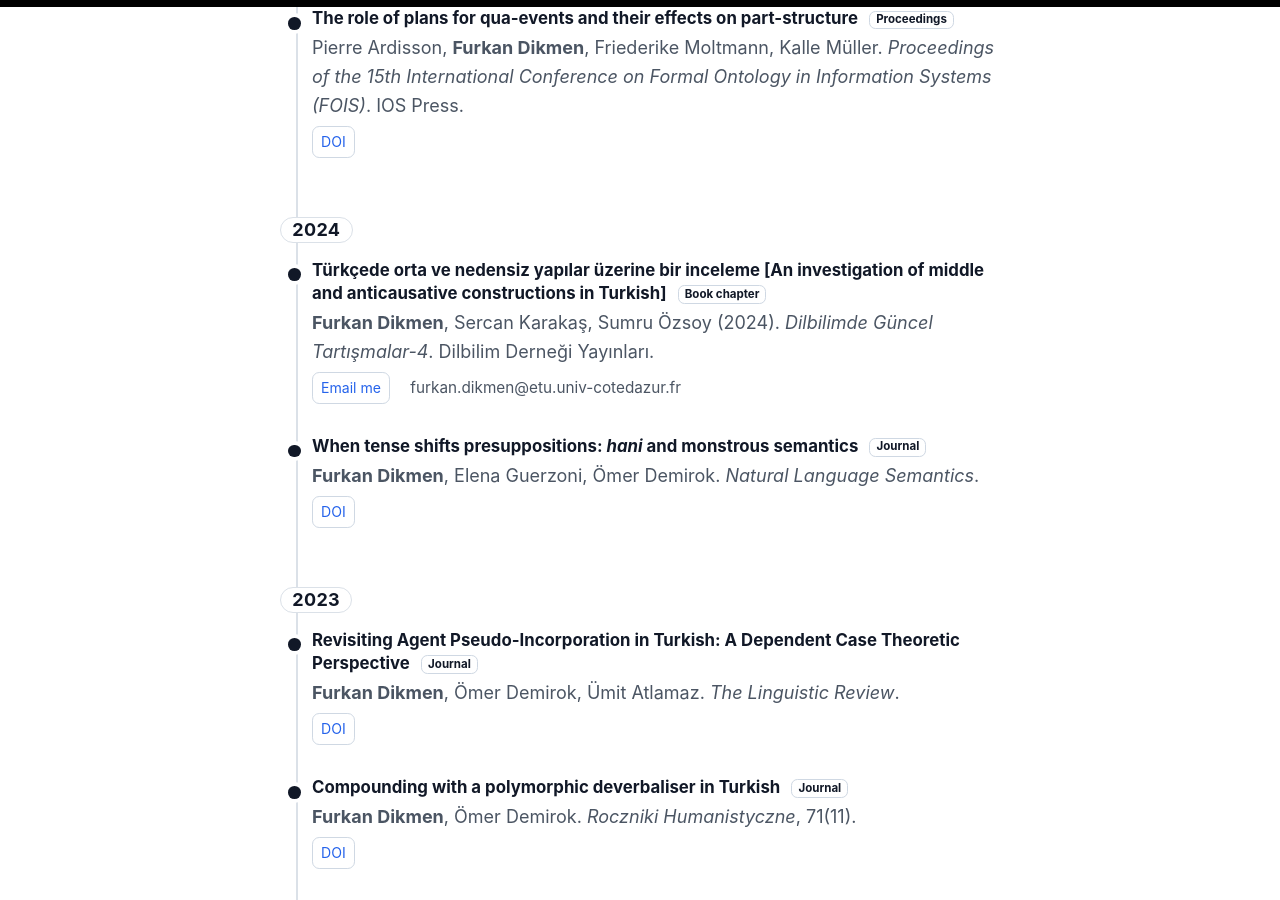
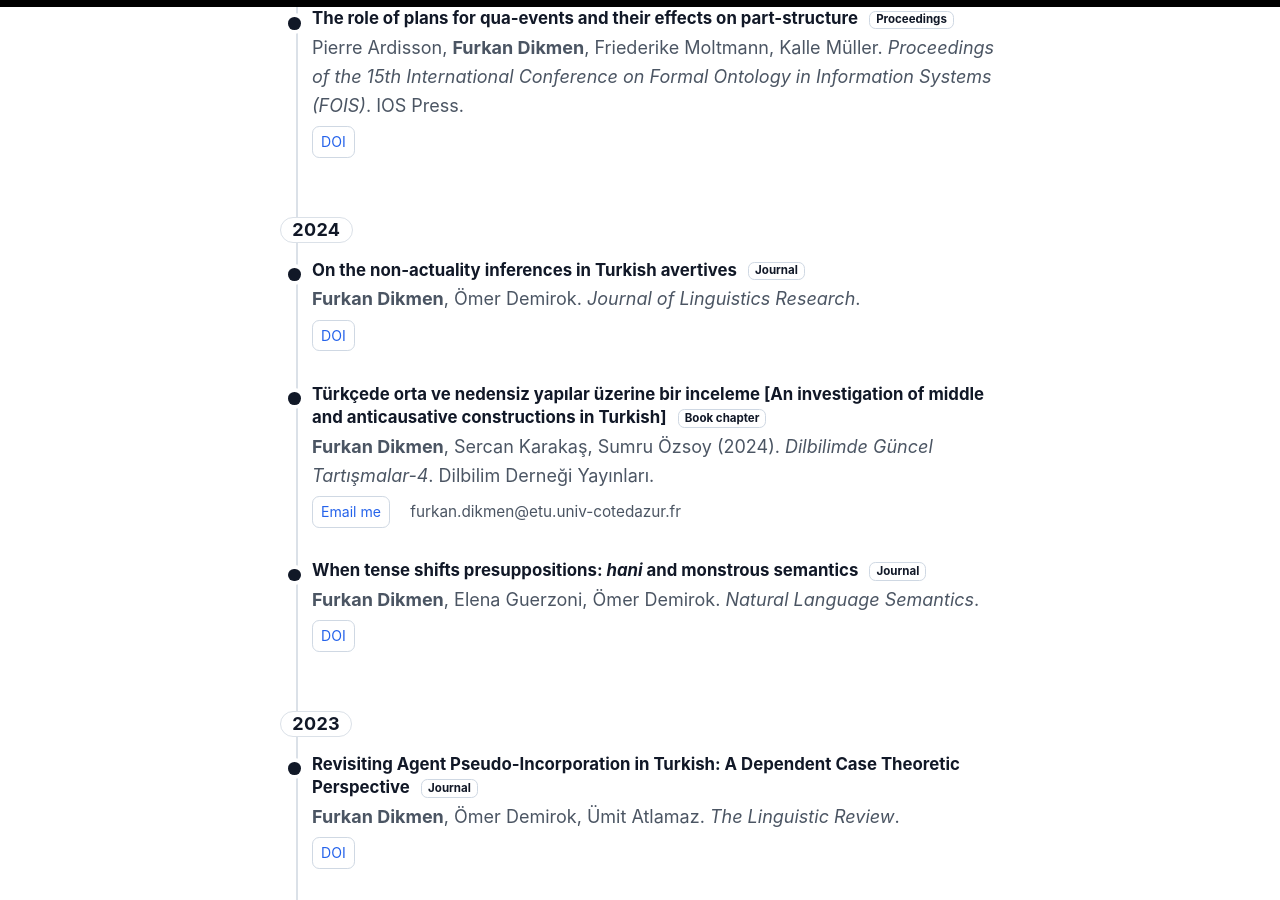
Before and after one commit to furkandikmen/furkandikmen.github.io, a Jekyll site: the page built from _pages/publications.md, in a window 1280 px wide and 900 px high, scrolled down 1076 px. Built offline with Jekyll 4.4.1, drawn with Linux system fonts in a browser that asks for light colours.

Commit message:
Update publications.md

```diff
--- a/_pages/publications.md
+++ b/_pages/publications.md
@@ -239,6 +239,16 @@ permalink: /publications/
 
     <div class="year">2024</div>
 
+   <article class="pub">
+      <div class="dot" aria-hidden="true"></div>
+      <h3>On the non-actuality inferences in Turkish avertives <span class="badge">Journal</span></h3>
+      <p class="meta"><strong>Furkan Dikmen</strong>, Ömer Demirok. <em>Journal of Linguistics Research</em>.</p>
+      <p class="links">
+        <a href="https://doi.org/10.18492/dad.1448720" target="_blank" rel="noopener noreferrer">DOI</a>
+      </p>
+    </article>
+
+
     <article class="pub">
       <div class="dot" aria-hidden="true"></div>
       <h3>
```
